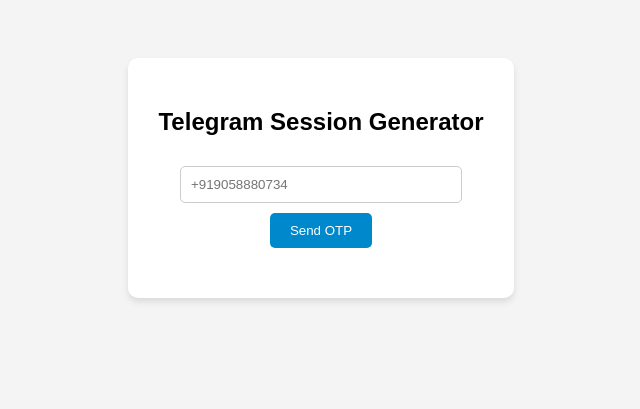
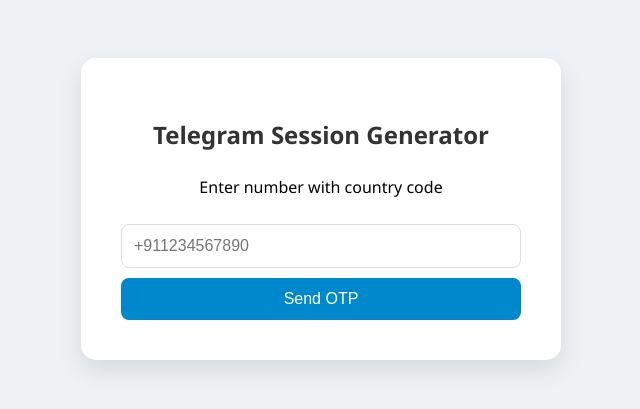
Before and after one commit to kaushal404/my-session-gen, a Flask app: page / in a window 1280 px wide. Shown: the top 409 px of the page, without its empty margins (319-959 px from the left). Run offline with Flask 3, Linux system fonts and the light colour scheme.

Commit message:
Update index.html

```diff
--- a/templates/index.html
+++ b/templates/index.html
@@ -4,53 +4,89 @@
     <title>Session Generator</title>
     <meta name="viewport" content="width=device-width, initial-scale=1.0">
     <style>
-        body { font-family: sans-serif; text-align: center; padding: 50px; background: #f4f4f4; }
-        .card { background: white; padding: 30px; border-radius: 10px; display: inline-block; box-shadow: 0 4px 6px rgba(0,0,0,0.1); }
-        input { padding: 10px; width: 80%; margin: 10px 0; border: 1px solid #ccc; border-radius: 5px; }
-        button { padding: 10px 20px; background: #0088cc; color: white; border: none; border-radius: 5px; cursor: pointer; }
+        body { font-family: 'Segoe UI', Tahoma, Geneva, Verdana, sans-serif; text-align: center; padding: 50px; background: #eef2f5; }
+        .card { background: white; padding: 40px; border-radius: 15px; display: inline-block; box-shadow: 0 10px 25px rgba(0,0,0,0.1); max-width: 400px; width: 90%; }
+        h2 { color: #333; margin-bottom: 25px; }
+        input { padding: 12px; width: 100%; margin: 10px 0; border: 1px solid #ddd; border-radius: 8px; box-sizing: border-box; font-size: 16px; }
+        button { padding: 12px 25px; background: #0088cc; color: white; border: none; border-radius: 8px; cursor: pointer; font-size: 16px; width: 100%; transition: background 0.3s; }
+        button:hover { background: #0077b5; }
+        #result { margin-top: 20px; word-break: break-all; color: #28a745; font-family: monospace; background: #f8f9fa; padding: 10px; border-radius: 5px; display: none; }
     </style>
 </head>
 <body>
     <div class="card">
         <h2>Telegram Session Generator</h2>
+
         <div id="step1">
-            <input type="text" id="phone" placeholder="+919058880734">
-            <button onclick="sendOTP()">Send OTP</button>
+            <p>Enter number with country code</p>
+            <input type="text" id="phone" placeholder="+911234567890">
+            <button id="sendBtn" onclick="sendOTP()">Send OTP</button>
         </div>
+
         <div id="step2" style="display:none;">
-            <input type="text" id="otp" placeholder="Enter OTP">
-            <button onclick="verifyOTP()">Get String</button>
+            <p>Enter the OTP received on Telegram</p>
+            <input type="text" id="otp" placeholder="1 2 3 4 5">
+            <button id="verifyBtn" onclick="verifyOTP()">Generate String</button>
         </div>
-        <div id="result" style="margin-top:20px; word-break: break-all; color: green; font-weight: bold;"></div>
+
+        <div id="result"></div>
     </div>
 
     <script>
-        async def post(url, data) {
-            const res = await fetch(url, {
+        async function sendOTP() {
+            const phone = document.getElementById('phone').value;
+            const btn = document.getElementById('sendBtn');
+            btn.innerText = "Sending...";
+
+            try {
+                const response = await fetch('/send_otp', {
                     method: 'POST',
                     headers: {'Content-Type': 'application/json'},
-                body: JSON.stringify(data)
+                    body: JSON.stringify({phone: phone})
                 });
-            return res.json();
-        }
+                const res = await response.json();
 
-        async function sendOTP() {
-            const phone = document.getElementById('phone').value;
-            const res = await post('/send_otp', {phone});
                 if(res.status === 'success') {
                     document.getElementById('step1').style.display = 'none';
                     document.getElementById('step2').style.display = 'block';
-                alert("OTP Sent!");
-            } else { alert("Error: " + res.msg); }
+                } else {
+                    alert("Error: " + res.msg);
+                    btn.innerText = "Send OTP";
+                }
+            } catch (err) {
+                alert("Connection failed!");
+                btn.innerText = "Send OTP";
+            }
         }
 
         async function verifyOTP() {
             const phone = document.getElementById('phone').value;
             const otp = document.getElementById('otp').value;
-            const res = await post('/verify_otp', {phone, otp});
+            const btn = document.getElementById('verifyBtn');
+            btn.innerText = "Verifying...";
+
+            try {
+                const response = await fetch('/verify_otp', {
+                    method: 'POST',
+                    headers: {'Content-Type': 'application/json'},
+                    body: JSON.stringify({phone: phone, otp: otp})
+                });
+                const res = await response.json();
+
                 if(res.status === 'success') {
-                document.getElementById('result').innerText = "Your String: " + res.string;
-            } else { alert("Error: " + res.msg); }
+                    document.getElementById('step2').style.display = 'none';
+                    const resDiv = document.getElementById('result');
+                    resDiv.style.display = 'block';
+                    resDiv.innerText = res.string;
+                    alert("Success! Copy your string below.");
+                } else {
+                    alert("Error: " + res.msg);
+                    btn.innerText = "Generate String";
+                }
+            } catch (err) {
+                alert("Verification failed!");
+                btn.innerText = "Generate String";
+            }
         }
     </script>
 </body>
```
Lines whose indentation alone changed are shown as unchanged.
